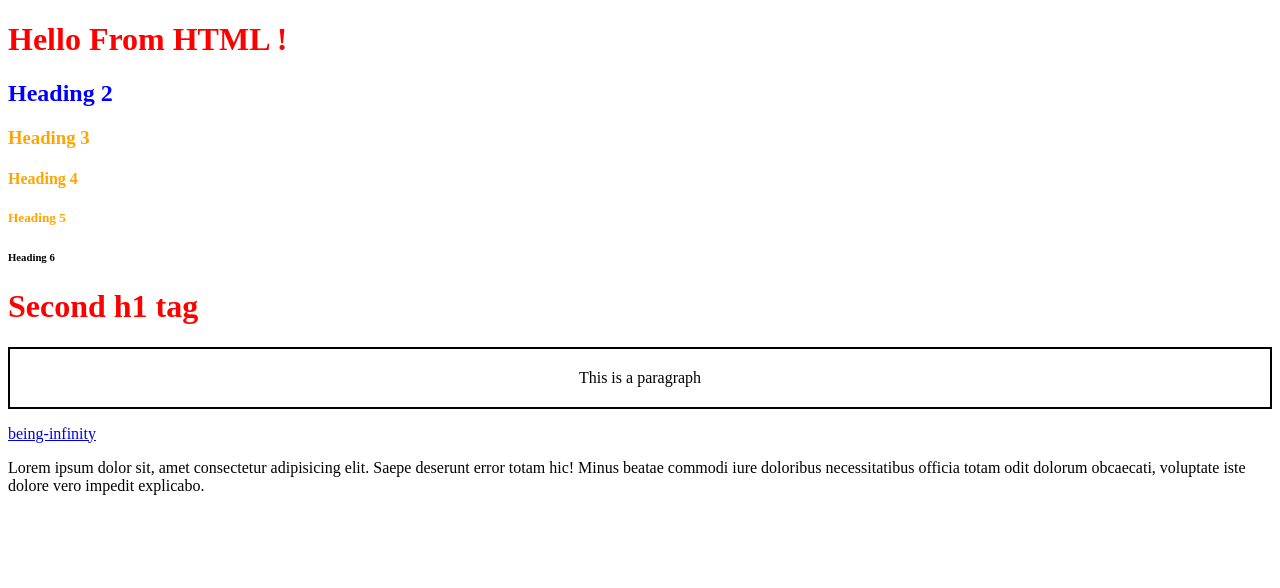
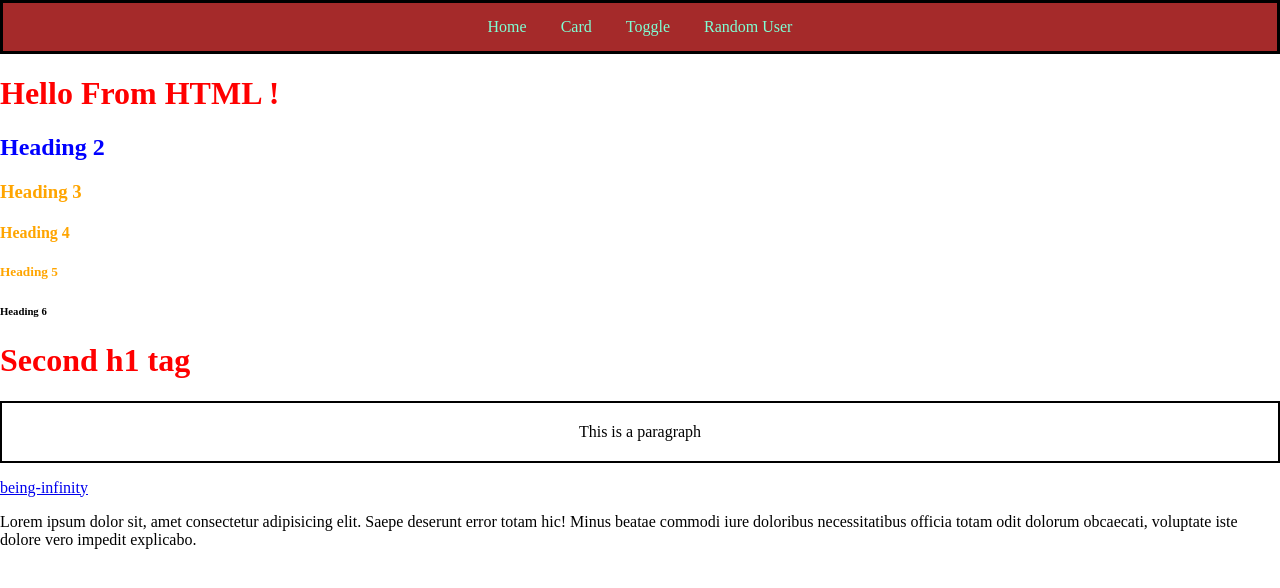
Before and after one commit to BhavanaGadila/autosuggest, a website: page frontend/index.html in a window 1280 px wide. Drawn offline with Linux system fonts and the light colour scheme.

Commit message:
created the navbar

```diff
--- a/frontend/css/index.css
+++ b/frontend/css/index.css
@@ -17,3 +17,26 @@
     padding: 20px;
     text-align: center;
 }
+
+.navbar{
+    border: 3px;
+    border-style: solid;
+    border-color: black;
+    padding: 15px;
+    background-color: brown;
+
+    text-align: center;
+}
+
+.navbar a{
+    color: aquamarine;
+    padding:15px;
+    text-decoration: none;
+}
+
+.navbar a:hover{
+    background-color: rgb(138, 88, 88);
+}
+body{
+    margin: 0px;
+}
--- a/frontend/index.html
+++ b/frontend/index.html
@@ -7,6 +7,12 @@
     <link rel="stylesheet" href="css/index.css">
 </head>
 <body>
+    <div class="navbar">
+        <a href="">Home</a>
+        <a href="">Card</a>
+        <a href="">Toggle</a>
+        <a href="">Random User</a>
+    </div>
     <h1> Hello From HTML !</h1>
     <h2 id="heading-2"> Heading 2 </h2>
     <h3 class="heading"> Heading 3</h3>
```
